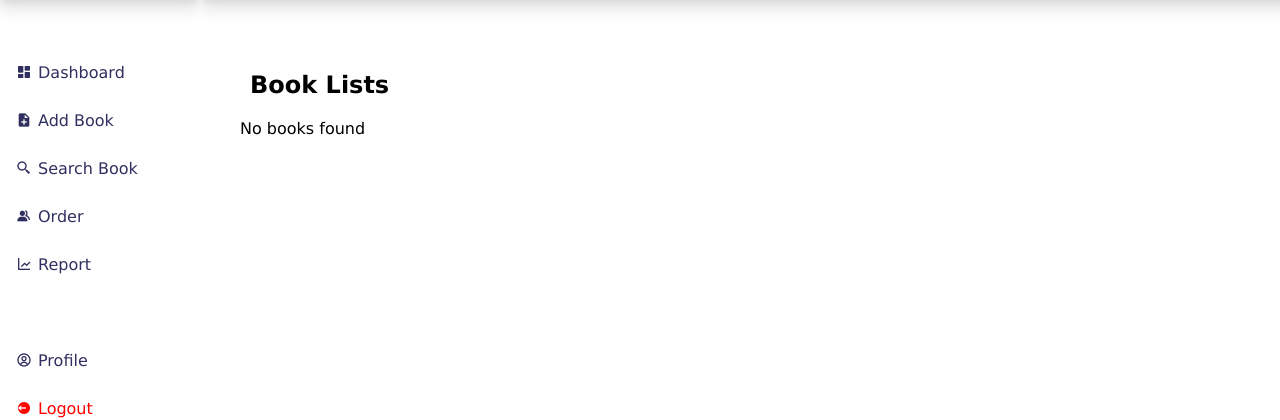
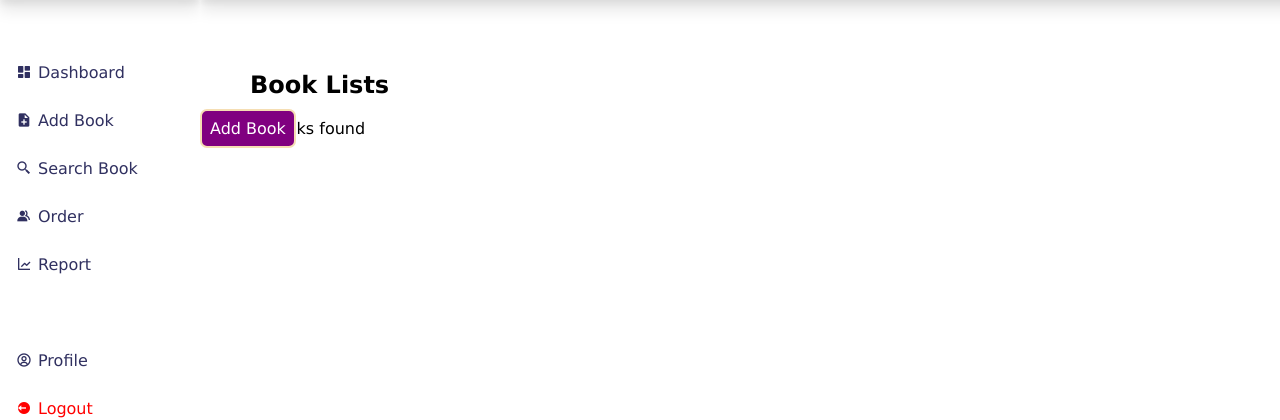
Before and after one commit to lgic-project/BookComSystem, a PHP site: page /admin_dashboard.php in a window 1280 px wide. Shown: the part 76-496 px from the top of the page. Run offline with PHP 8.4, Linux system fonts and the light colour scheme; data that the repository does not hold is empty.

Commit message:
feat(admin_dashboard): randomize book selection and improve layout with new styles

```diff
--- a/admin_dashboard.php
+++ b/admin_dashboard.php
@@ -4,7 +4,7 @@
 require_once './connection/config.php';
 
 
-$sql = "SELECT id, title, author, price, book_img  FROM books";
+$sql = "SELECT id, title, author, price, book_img  FROM books ORDER BY RAND() LIMIT 5";
 $result = $mysqli->query($sql);
 
 
@@ -53,6 +53,7 @@ if (isset($_GET['delete_book'])) {
     .grid-item {
       border: 1px solid #ddd;
       border-radius: 8px;
+      position:relative;
       overflow: hidden;
       box-shadow: 0 2px 5px rgba(0, 0, 0, 0.1);
       text-align: center;
@@ -88,6 +89,10 @@ if (isset($_GET['delete_book'])) {
       background: purple;
       border: 2px solid wheat;
       border-radius: 7px;
+      margin-bottom: 10px;
+      position: absolute;
+      bottom: 0;
+      align-items: center;
     }
   </style>
 
@@ -155,7 +160,7 @@ if (isset($_GET['delete_book'])) {
               <form method="POST" action="admin_delbook.php" name="delbook">
                 <input type="hidden" name="book_id" value="<?php echo htmlspecialchars($row['id']) ?> ">
                 <input type="hidden" name="book_title" value="<?php echo htmlspecialchars($row['title']) ?> ">
-                <button type="submit" name="delete">Delete</button>
+                <button type="submit" name="delete" class="edit-button">Delete</button>
               </form>
             </div>
             <?php
@@ -164,6 +169,9 @@ if (isset($_GET['delete_book'])) {
           echo '<p>No books found</p>';
         }
         ?>
+      </div>
+      <div>
+        <a href="admin_addbook.php" class="edit-button">Add Book</a>
       </div>
     </div>
 
```
